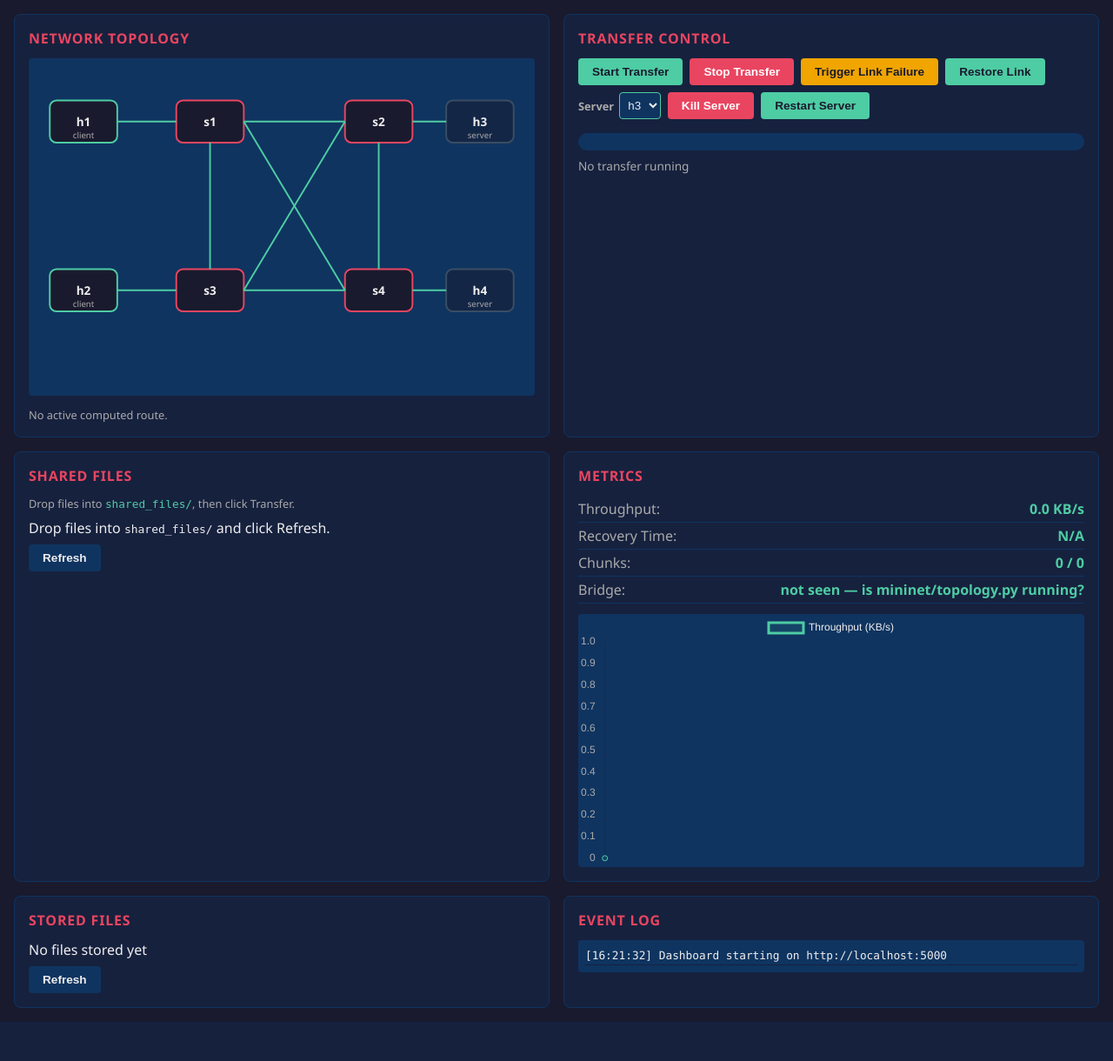
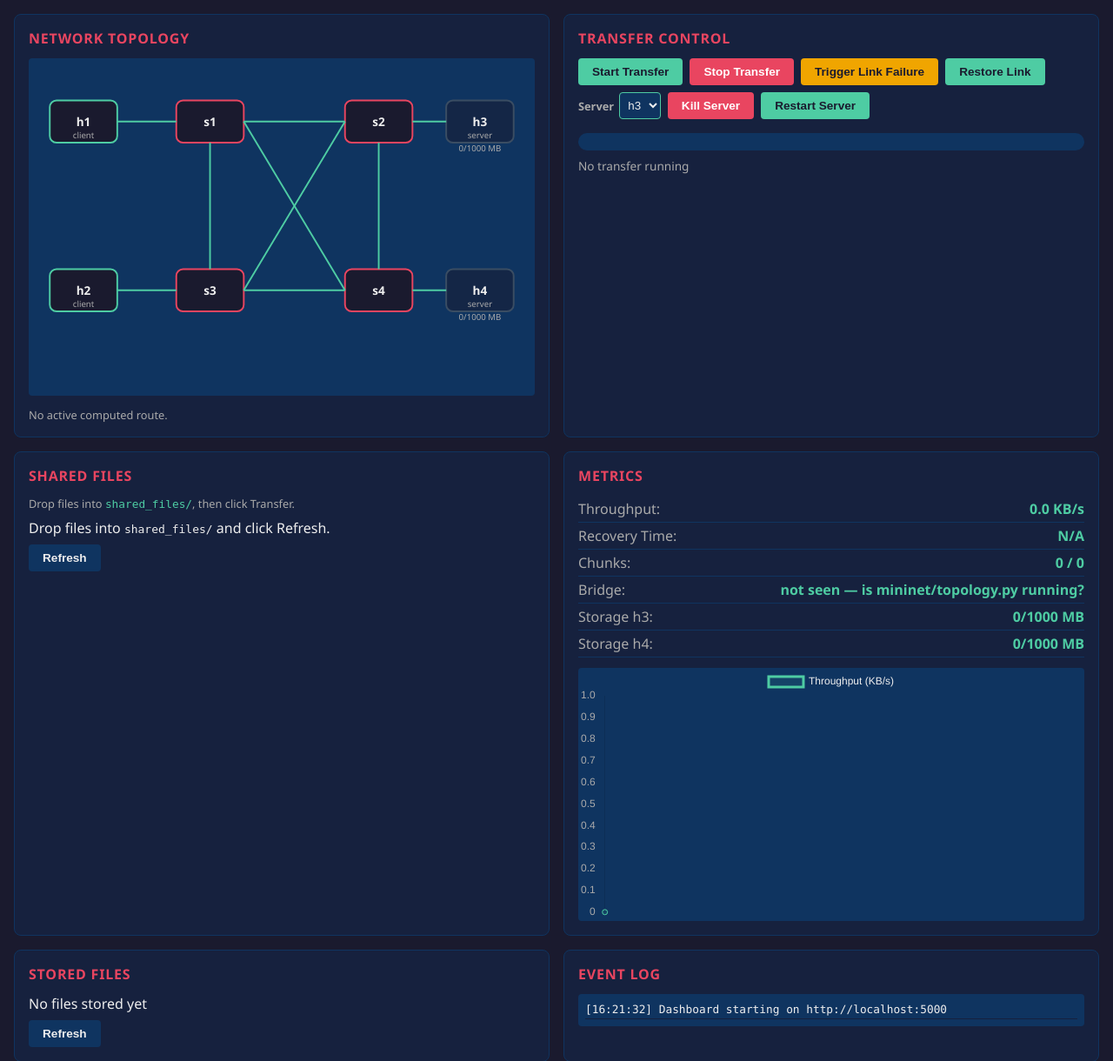
Before and after one commit to acrticsludge/CN-Mini, a Flask app: page / in a window 1280 px wide. Shown: the part 90-1310 px from the top of the page at 87% size. Before the commit the page ends 1265 px from the top, so only its background shows below. Run offline with Flask 2, Linux system fonts and the light colour scheme; data that the repository does not hold is empty.

Commit message:
feat(edge-case-4): storage quotas with auto-failover

```diff
--- a/common/protocol.py
+++ b/common/protocol.py
@@ -27,6 +27,7 @@ MSG_DATA = 0x01
 MSG_ACK = 0x02
 MSG_RESUME = 0x03
 MSG_HELLO = 0x04
+MSG_ERROR = 0x05
 
 CHUNK_SIZE = 8192  # 8 KB
 
--- a/frontend/app.py
+++ b/frontend/app.py
@@ -35,6 +35,7 @@ LINK_RESULT_FILE = os.path.join(SHARED_DIR, 'link_result.json')
 SERVER_REQUEST_FILE = os.path.join(SHARED_DIR, 'server_request.json')
 SERVER_RESULT_FILE = os.path.join(SHARED_DIR, 'server_result.json')
 SERVER_STATUS_FILE = os.path.join(SHARED_DIR, 'server_status.json')
+SERVER_STORAGE_FILE = os.path.join(SHARED_DIR, 'server_storage.json')
 
 # Global state
 transfer_state = {
@@ -193,6 +194,54 @@ def _server_status():
         out[host] = {'alive': alive, 'pid': entry.get('pid'),
                      'since': entry.get('since'),
                      'age_s': round(age, 1) if age is not None else None}
+    return out
+
+
+# Per-server storage quota, persisted in shared_files/server_storage.json.
+# quota_mb == 0 means unlimited. used_mb is recomputed from disk on every read.
+DEFAULT_QUOTA_MB = 1000
+
+
+def _load_storage_quotas():
+    """Return {host: quota_mb} for h3/h4, falling back to the default."""
+    data = _read_json(SERVER_STORAGE_FILE) or {}
+    quotas = {}
+    for host in ('h3', 'h4'):
+        try:
+            quotas[host] = int(data.get(host, DEFAULT_QUOTA_MB))
+        except (TypeError, ValueError):
+            quotas[host] = DEFAULT_QUOTA_MB
+    return quotas
+
+
+def _save_storage_quotas(quotas):
+    _write_json_atomic(SERVER_STORAGE_FILE, quotas)
+
+
+def _used_mb(host):
+    """Sum of non-.part bytes stored for a host, in whole MB."""
+    path = os.path.join(STORED_DIR, host)
+    total = 0
+    if os.path.isdir(path):
+        for name in os.listdir(path):
+            full = os.path.join(path, name)
+            if os.path.isfile(full) and not name.endswith('.part'):
+                try:
+                    total += os.path.getsize(full)
+                except OSError:
+                    pass
+    return total // (1024 * 1024)
+
+
+def _storage_snapshot():
+    """{host: {quota_mb, used_mb, free_mb}} recomputed from disk each read."""
+    quotas = _load_storage_quotas()
+    out = {}
+    for host in ('h3', 'h4'):
+        used = _used_mb(host)
+        quota = quotas[host]
+        free = None if quota == 0 else max(quota - used, 0)
+        out[host] = {'quota_mb': quota, 'used_mb': used, 'free_mb': free}
     return out
 
 
@@ -430,6 +479,9 @@ def start_transfer():
     data = request.get_json(force=True, silent=True) or {}
     filename = data.get('filename') or os.path.basename(data.get('file_path', ''))
     resume_from = int(data.get('resume_from', 0) or 0)
+    target = data.get('host', 'h3')
+    if target not in ('h3', 'h4'):
+        target = 'h3'
     if not filename or '..' in filename or '/' in filename or '\\' in filename:
         return jsonify({'error': 'Invalid filename'}), 400
 
@@ -437,6 +489,26 @@ def start_transfer():
     src = os.path.join(SHARED_DIR, filename)
     if not os.path.isfile(src):
         return jsonify({'error': f'File not found in shared_files/: {filename}'}), 404
+    file_size = os.path.getsize(src)
+    need_mb = (file_size + 1024 * 1024 - 1) // (1024 * 1024)  # MB, rounded up
+
+    def _is_full(free_mb):
+        # size == free space is allowed; only strictly-insufficient is full.
+        return free_mb is not None and need_mb > free_mb
+
+    storage = _storage_snapshot()
+    target_free = storage[target]['free_mb']
+    other = 'h4' if target == 'h3' else 'h3'
+    other_free = storage[other]['free_mb']
+    routed_to = target
+    if _is_full(target_free):
+        if _is_full(other_free):
+            log_event(f'[STORAGE] Both servers full — cannot store {filename} '
+                      f'(need {need_mb} MB)')
+            return jsonify({'error': f'Both servers full — cannot store {filename}'}), 409
+        log_event(f'[STORAGE] {target} full for {filename} (need {need_mb} MB, '
+                  f'have {target_free} MB); routing to {other}')
+        routed_to = other
 
     with _start_lock:
         _sync_transfer_state()
@@ -455,7 +527,8 @@ def start_transfer():
         request_id = _new_request_id()
         _write_json_atomic(REQUEST_FILE, {'filename': filename,
                                           'request_id': request_id,
-                                          'resume_from': resume_from})
+                                          'resume_from': resume_from,
+                                          'host': routed_to})
 
     # New run, new event file on the bridge side: reset the ingest cursor so
     # the fresh events are picked up from index 0. The dashboard's own history
@@ -483,10 +556,14 @@ def start_transfer():
     transfer_state['max_attempts'] = 2
     transfer_state['resume_from'] = 0
     transfer_state['server'] = None
+    transfer_state['storage_from'] = None
+    transfer_state['storage_to'] = None
     transfer_state['retry_wait_s'] = None
     transfer_state['last_chunk_at'] = None
     transfer_state['chunk_idle_s'] = None
     transfer_state['link_stall_warned'] = False
+    transfer_state['storage_from'] = target if routed_to != target else None
+    transfer_state['storage_to'] = routed_to
     # The previous transfer's result is intentionally kept out of the new run's
     # state, but its metrics stay visible in the panel until this one finishes.
     transfer_state['completed_at'] = None
@@ -681,6 +758,33 @@ def get_metrics():
     })
 
 
+@app.route('/api/storage', methods=['GET'])
+def get_storage():
+    """Per-server storage quota and usage, recomputed from disk."""
+    return jsonify(_storage_snapshot())
+
+
+@app.route('/api/storage', methods=['POST'])
+def set_storage():
+    """Set a server's storage quota (MB). host in {h3, h4}, quota_mb >= 0 (0 = unlimited)."""
+    data = request.get_json(force=True, silent=True) or {}
+    host = data.get('host')
+    if host not in ('h3', 'h4'):
+        return jsonify({'error': 'Invalid host: must be h3 or h4'}), 400
+    try:
+        quota_mb = int(data.get('quota_mb', 0))
+    except (TypeError, ValueError):
+        return jsonify({'error': 'quota_mb must be an integer'}), 400
+    if quota_mb < 0:
+        return jsonify({'error': 'quota_mb must be >= 0'}), 400
+    quotas = _load_storage_quotas()
+    quotas[host] = quota_mb
+    _save_storage_quotas(quotas)
+    log_event(f'[STORAGE] Quota set for {host}: {quota_mb} MB (0 = unlimited)')
+    return jsonify({'host': host, 'quota_mb': quota_mb,
+                    'used_mb': _used_mb(host)})
+
+
 @socketio.on('connect')
 def handle_connect():
     emit('event', {'message': 'Connected to dashboard', 'timestamp': time.strftime('%H:%M:%S')})
--- a/frontend/static/dashboard.js
+++ b/frontend/static/dashboard.js
@@ -38,6 +38,7 @@ let throughputData = [];
 let selectedFile = null;
 let lastResultSeen = null;
 let transferRunning = false;
+let lastStorage = null;
 let startInFlight = false;
 let pendingPartial = null; // {name, chunks, server, partial_name} when a partial exists
 
@@ -180,6 +181,7 @@ function eventClass(text) {
     // Severity markers: backend lines carry [RECOVERY]/[LINK]/[DONE]/[FAIL];
     // local notices are matched by keyword. Unknown lines stay unstyled.
     if (text.includes('[RECOVERY]')) return 'evt-recovery';
+    if (text.includes('[STORAGE]')) return 'evt-storage';
     if (text.includes('[SERVER]')) return 'evt-server';
     if (text.includes('[RETRY]')) return 'evt-retry';
     if (text.includes('[RESUME]')) return 'evt-resume';
@@ -276,6 +278,8 @@ function updateProgress(state) {
     updateActiveServer(state.server);
 
     bar.style.width = `${progress}%`;
+    const storageFrom = state.storage_from;
+    const storageTo = state.storage_to || state.server || 'server';
     if (phase === 'retrying') {
         text.textContent = `${state.server || 'server'} unreachable, retrying `
             + `${state.attempt || 1}/${state.max_attempts || 2} `
@@ -285,10 +289,18 @@ function updateProgress(state) {
         text.textContent = `Resuming at chunk ${sent}/${total}`;
         bar.className = 'running resuming';
     } else if (phase === 'failover') {
-        text.textContent = `Restarting on backup server ${state.server || 'h4'} — ${sent}/${total}`;
-        bar.className = 'running failover';
+        if (storageFrom) {
+            text.textContent = `Server ${storageFrom} full — routing to ${storageTo} — ${sent}/${total}`;
+            bar.className = 'running failover storage-full';
+        } else {
+            text.textContent = `Restarting on backup server ${state.server || 'h4'} — ${sent}/${total}`;
+            bar.className = 'running failover';
+        }
     } else if (state.running) {
-        if (trafficStalled) {
+        if (storageFrom && sent === 0) {
+            text.textContent = `Server ${storageFrom} full — routing to ${storageTo}`;
+            bar.className = 'running storage-full';
+        } else if (trafficStalled) {
             text.textContent = `Stalled at chunk ${sent}/${total} — no chunks for `
                 + `${idleSeconds.toFixed(0)}s; waiting for path recovery`;
             bar.className = 'running stalled';
@@ -368,6 +380,44 @@ function updateServerStatus(servers) {
     }
     const el = document.getElementById('server-status-text');
     if (el) el.textContent = down.length ? `Server ${down.join(', ')} down` : 'Servers up';
+}
+
+function updateStorage(storage) {
+    if (!storage) return;
+    lastStorage = storage;
+    for (const host of ['h3', 'h4']) {
+        const s = storage[host];
+        if (!s) continue;
+        const used = Number(s.used_mb) || 0;
+        const quota = Number(s.quota_mb) || 0;
+        const free = s.free_mb;
+        // Badge on the topology host.
+        const badge = document.getElementById('host-storage-' + host);
+        let text = '—';
+        if (quota === 0) text = `${used} MB / ∞`;
+        else if (free !== null && free !== undefined) text = `${used}/${quota} MB`;
+        if (badge) badge.textContent = text;
+        // Metrics row.
+        const metric = document.getElementById('storage-' + host);
+        if (metric) metric.textContent = text;
+        // Storage state on the host rect: full at quota, low at 80%.
+        const hostEl = document.getElementById('host-' + host);
+        if (!hostEl) continue;
+        hostEl.classList.remove('storage-full', 'storage-low');
+        if (quota > 0) {
+            const pct = used / quota;
+            if (pct >= 1) hostEl.classList.add('storage-full');
+            else if (pct >= 0.8) hostEl.classList.add('storage-low');
+        }
+    }
+}
+
+async function loadStorage() {
+    try {
+        const response = await fetch('/api/storage');
+        const storage = await response.json();
+        if (storage) updateStorage(storage);
+    } catch (e) { /* storage endpoint not available yet */ }
 }
 
 function renderRetryRing(host) {
@@ -587,7 +637,17 @@ async function loadFiles() {
     const list = document.getElementById('files-list');
     list.innerHTML = '';
 
+    // Usage header per server, shown next to each server's file list.
     for (const [server, fileList] of Object.entries(files)) {
+        const usage = storageUsageText(server);
+        if (usage) {
+            const header = document.createElement('div');
+            header.className = 'file-item';
+            header.style.fontWeight = 'bold';
+            header.style.color = '#e94560';
+            header.textContent = `${server}: ${usage}`;
+            list.appendChild(header);
+        }
         for (const file of fileList) {
             const item = document.createElement('div');
             item.className = 'file-item';
@@ -602,6 +662,15 @@ async function loadFiles() {
     if (!files.h3?.length && !files.h4?.length) {
         list.innerHTML = '<p>No files stored yet</p>';
     }
+}
+
+function storageUsageText(server) {
+    if (!lastStorage || !lastStorage[server]) return null;
+    const s = lastStorage[server];
+    const used = Number(s.used_mb) || 0;
+    const quota = Number(s.quota_mb) || 0;
+    if (quota === 0) return `${used} MB / ∞`;
+    return `${used}/${quota} MB`;
 }
 
 async function loadBrowse() {
@@ -713,6 +782,7 @@ async function pollOnce() {
             }
         }
         updateServerStatus(sdata.servers);
+        await loadStorage();
         const b = sdata.bridge;
         if (b) {
             const bridgeEl = document.getElementById('bridge-value');
--- a/frontend/static/style.css
+++ b/frontend/static/style.css
@@ -85,6 +85,30 @@ main {
 
 .host.server {
     stroke: #e94560;
+}
+
+.host.storage-full {
+    stroke: #e94560;
+    stroke-width: 4;
+    fill: #5b1a1a;
+    filter: drop-shadow(0 0 6px rgba(233, 69, 96, 0.8));
+}
+
+.host.storage-low {
+    stroke: #f0a500;
+    stroke-width: 4;
+    fill: #4a3a0a;
+    filter: drop-shadow(0 0 6px rgba(240, 165, 0, 0.7));
+}
+
+.host.storage-full.storage-low {
+    stroke: #e94560;
+}
+
+.host-storage {
+    fill: #aaa;
+    font-size: 10px;
+    pointer-events: none;
 }
 
 .host.active-server {
@@ -268,6 +292,17 @@ main {
 
 #progress-bar.failover {
     background: #e94560;
+}
+
+#progress-bar.storage-full {
+    background: #e94560;
+    animation: barberpole 0.8s linear infinite;
+    background-image:
+        linear-gradient(45deg, rgba(255, 255, 255, 0.25) 25%, transparent 25%,
+                        transparent 50%, rgba(255, 255, 255, 0.25) 50%,
+                        rgba(255, 255, 255, 0.25) 75%, transparent 75%),
+        linear-gradient(90deg, #e94560, #b33448);
+    background-size: 1rem 1rem, auto;
 }
 
 #progress-bar.done {
--- a/frontend/templates/dashboard.html
+++ b/frontend/templates/dashboard.html
@@ -49,10 +49,12 @@
                     <rect x="520" y="50" width="80" height="50" rx="8" class="host server" id="host-h3"/>
                     <text x="560" y="80" text-anchor="middle" class="host-label">h3</text>
                     <text x="560" y="95" text-anchor="middle" class="host-role">server</text>
+                    <text x="560" y="110" text-anchor="middle" class="host-storage" id="host-storage-h3">—</text>
 
                     <rect x="520" y="250" width="80" height="50" rx="8" class="host server" id="host-h4"/>
                     <text x="560" y="280" text-anchor="middle" class="host-label">h4</text>
                     <text x="560" y="295" text-anchor="middle" class="host-role">server</text>
+                    <text x="560" y="310" text-anchor="middle" class="host-storage" id="host-storage-h4">—</text>
                 </g>
 
                 <!-- Links -->
@@ -126,6 +128,14 @@
                 <span class="metric-label">Bridge:</span>
                 <span id="bridge-value" class="metric-value">unknown</span>
             </div>
+            <div class="metric">
+                <span class="metric-label">Storage h3:</span>
+                <span id="storage-h3" class="metric-value">—</span>
+            </div>
+            <div class="metric">
+                <span class="metric-label">Storage h4:</span>
+                <span id="storage-h4" class="metric-value">—</span>
+            </div>
             <canvas id="throughput-chart" width="400" height="200"></canvas>
         </section>
 
```
Also changed, not shown: client/client.py (+23 -2 lines), mininet/bridge.py (+37 -1 lines), server/server.py (+43 -10 lines), tests/test_edge_cases.py (added, +182 -0 lines).
